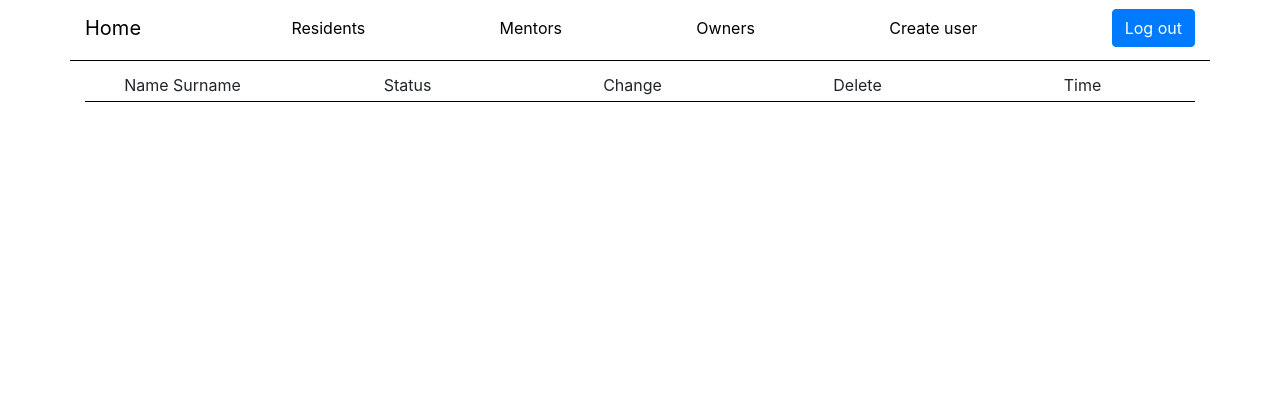
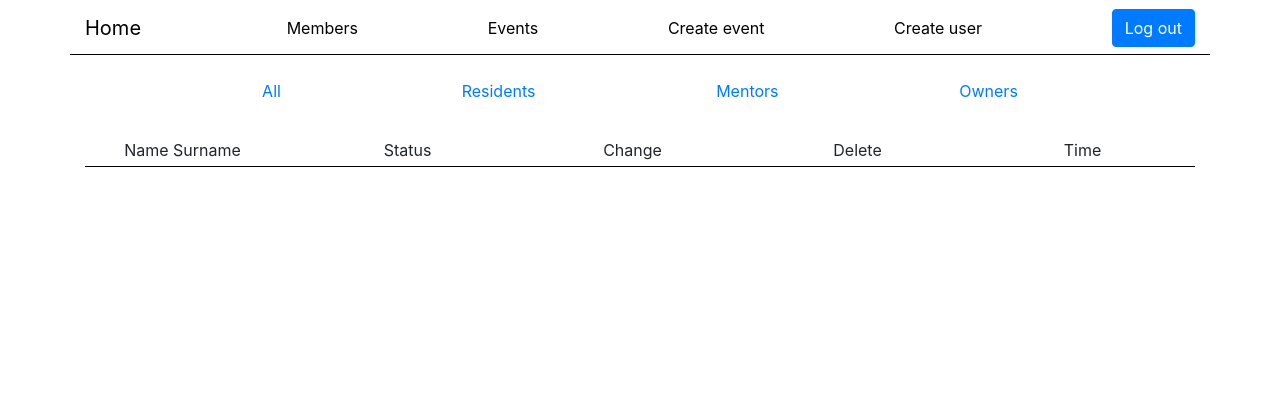
Before and after one commit to AtomSpaceTeam/face-recognition, a Django app: page /owners in a window 1280 px wide. Shown: the top 420 px of the page. After the commit the page ends 167 px from the top, so only its background shows below. Run offline with Django 3.2, Linux system fonts and the light colour scheme; the visitor is signed in with stand-in values (Sample User, id 1); some libraries are stand-ins or nearby versions.

Commit message:
update Members page and add create_event, events folder

```diff
--- a/App/login/templates/base.html
+++ b/App/login/templates/base.html
@@ -13,11 +13,11 @@
 <body>
     {% if user.is_authenticated %}
         <nav class="navbar navbar-default navbar-fixed-top">
-            <div class="container" style="border-bottom: black 1px outset; padding-bottom: 1%;">
+            <div class="container" style="border-bottom: black 1px outset; padding-bottom: 0.5%;">
                 <div class="navbar-brand"> <a class="navbar-link" href="{% url 'index' %}" style="color:black;">Home</a> </div>
-                <a href="{% url 'list_residents' %}" style="color:black;"> Residents </a>
-                <a href="{% url 'list_mentors' %}" style="color:black;"> Mentors </a>
-                <a href="{% url 'list_owners' %}" style="color:black;"> Owners </a>
+                <a href="{% url 'list_users' %}" style="color:black;"> Members </a>
+                <a href="{% url 'list_events' %}" style="color:black;"> Events </a>
+                <a href="{% url 'create_event' %}" style="color:black;"> Create event </a>
                 <a href="{% url 'create_user' %}" style="color:black;"> Create user </a>
                 <a href="{% url 'logout' %}"><button class="btn btn-primary" type="submit" >Log out</button></a>
             </div>
--- a/App/login/templates/users/index.html
+++ b/App/login/templates/users/index.html
@@ -8,7 +8,20 @@
             <h3 class="list-text">Mentors List</h3>
         {% elif list_owners %}
             <h3 class="list-text">Owners List</h3>
+        {% elif list_users %}
+            <h3 class="list-text">All users</h3>
         {% endif %}
+
+        <div class="container">
+            <div class="row">
+                <div class="col-sm" style="display: flex;justify-content: space-evenly;padding: 1%;line-height:2;">
+                    <p><a href="{% url 'list_users' %}" style="color:#007bff;"> All </a></p>
+                    <p><a href="{% url 'list_residents' %}" style="color:#007bff;"> Residents </a></p>
+                    <p><a href="{% url 'list_mentors' %}" style="color:#007bff;"> Mentors </a></p>
+                    <p><a href="{% url 'list_owners' %}" style="color:#007bff;"> Owners </a></p>
+                </div>
+            </div>
+        </div>
         <div class="container">
             <div class="row" style="padding: 5%;padding-top: 0;padding-left:0;padding-right:0;">
               <div class="col">
@@ -33,6 +46,29 @@
                 </div>
                 <div class="userjoin-block">
                     <ul class="list-group">
+                        {% for item in list_users %}
+                            <li class="list-group-item">
+                                <div class="container list-group">
+                                    <div class="row">
+                                        <div class="col-sm">
+                                                <a href="/user/{{ item.id }}"><p style="text-align:center;margin: 0;line-height: 2;">{{ item.name }} {{ item.surname }}</p></a>
+                                        </div>
+                                        <div class="col-sm">
+                                            <p class="list-text" style="text-align:center;margin: 0;line-height: 2;">{{item.status}}</p>
+                                        </div>
+                                        <div class="col-sm">
+                                            <p style="text-align:center;margin: 0;line-height: 2;"><a href="/user/{{ item.id }}/edit"><button class="btn btn-primary" type="submit" style="width:70%;">Edit</button></a></p>
+                                        </div>
+                                        <div class="col-sm">
+                                            <p style="text-align:center;margin: 0;line-height: 2;"><a href="/user/{{ item.id }}/delete"><button class="btn btn-primary" type="submit" style="background: red; width:70%;" >Delete</button></a></p>
+                                        </div>
+                                        <div class="col-sm">
+                                            <p style="text-align:center;margin: 0;line-height: 2;">no connection</p>
+                                        </div>
+                                    </div>
+                                </div>
+                            </li>
+                        {% endfor %}
                         {% for item in list_residents %}
                             <li class="list-group-item">
                                 <div class="container list-group">
--- a/App/login/urls.py
+++ b/App/login/urls.py
@@ -12,7 +12,9 @@ urlpatterns = [
     path('residents', views.list_residents, name='list_residents'),
     path('mentors', views.list_mentors, name='list_mentors'),
     path('owners', views.list_owners, name='list_owners'),
-    path('camera', views.online_camera, name='online_camera'),
+    path('users', views.list_users, name='list_users'),
+    path('events', views.list_events, name='list_events'),
+    path('create_event', views.create_event, name='create_event'),
     path('login/', auth_views.LoginView.as_view(template_name='login/index.html')),
     path('logout', views.logout, name='logout'),
     path('create_user', views.create_user, name='create_user'),
--- a/App/login/views.py
+++ b/App/login/views.py
@@ -29,8 +29,17 @@ def list_owners(request):
     return render(request, 'users/index.html', {'list_owners': owners_list})
 
 @login_required
-def online_camera(request):
-    return render(request, 'camera/index.html')
+def list_users(request):
+    users_list = User.objects.all()
+    return render(request, 'users/index.html', {'list_users': users_list})
+
+@login_required
+def list_events(request):
+    return render(request, 'events/index.html')
+
+@login_required
+def create_event(request):
+    return render(request, 'create_event/index.html')
 
 @login_required
 def create_user(request):
@@ -55,7 +64,7 @@ def create_user(request):
             user.photo_4 = request.FILES['photo_4']
             user.photo_5 = request.FILES['photo_5']
             user.profile_photo = request.FILES['profile_photo']
-            settings.MEDIA_ROOT = os.path.join(settings.BASE_DIR, 'media/{}s/{} {}'.format(user.status, user.name, user.surname))
+            settings.MEDIA_ROOT = os.path.join(settings.BASE_DIR, 'media\{}s\{} {}'.format(user.status, user.name, user.surname))
             user.save()
             settings.MEDIA_ROOT = os.path.join(settings.BASE_DIR, 'media')
         return HttpResponseRedirect('/{}s'.format(user.status))
```
Also changed, not shown: App/login/templates/home/index.html (+5 -18 lines), App/login/templates/create_events/index.html (added), App/login/templates/events/index.html (added).
